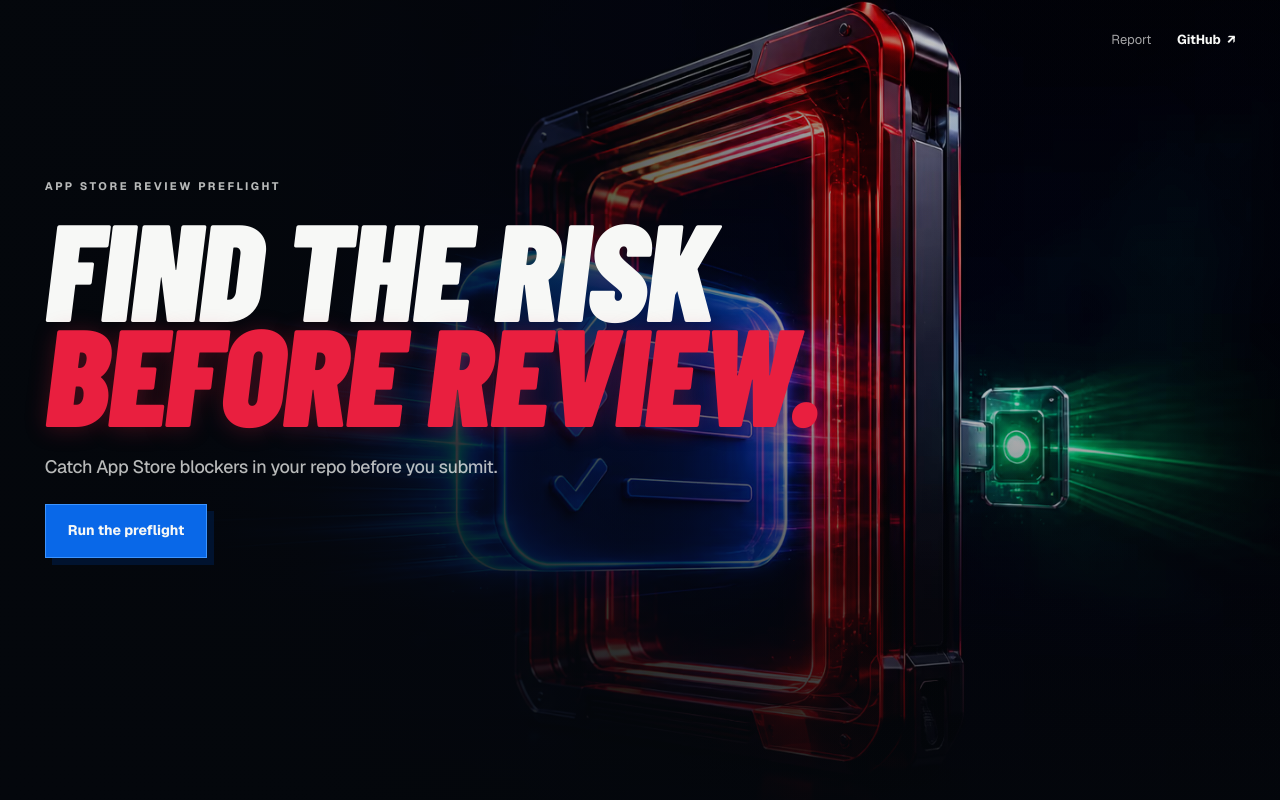
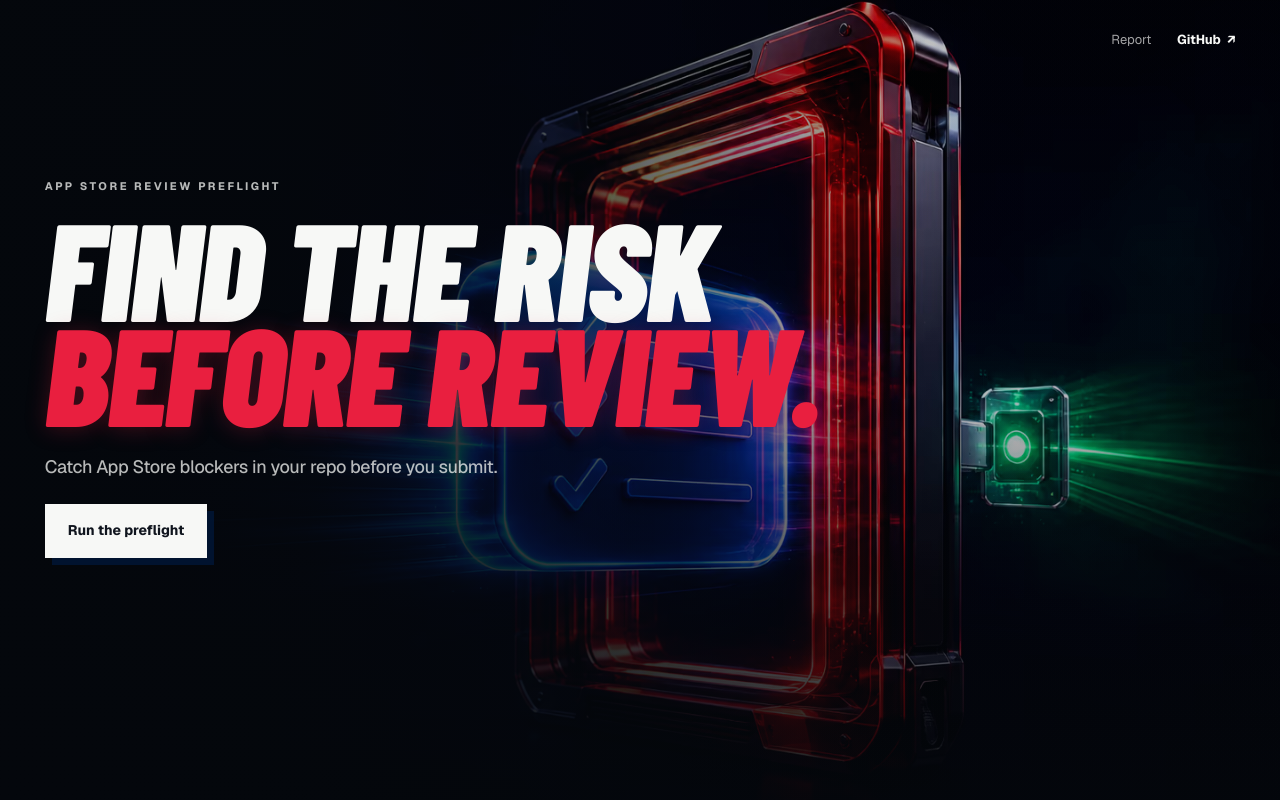
Before and after one commit to ElxMaj/app-store-review-skill, a website: page site/index.html in a window 1280 px wide. Shown: the top 800 px of the page. Drawn offline with Linux system fonts and the light colour scheme.

Commit message:
make hero preflight button white

```diff
--- a/site/home.css
+++ b/site/home.css
@@ -175,11 +175,11 @@
   min-height: 54px;
   margin-top: clamp(23px, 3vh, 32px);
   padding-inline: 22px;
-  border: 1px solid #3c94ff;
+  border: 1px solid var(--campaign-white);
   border-radius: 0;
-  background: var(--campaign-blue);
+  background: var(--campaign-white);
   box-shadow: 7px 7px 0 rgb(0 25 62 / 72%);
-  color: var(--campaign-white);
+  color: var(--campaign-ink);
   transition:
     background-color 180ms var(--campaign-ease),
     box-shadow 180ms var(--campaign-ease),
@@ -464,7 +464,7 @@
 
 @media (hover: hover) and (pointer: fine) {
   .home-page .button-primary:hover {
-    background: #0875ff;
+    background: #fff;
     box-shadow: 4px 4px 0 rgb(0 25 62 / 72%);
     transform: translate(3px, 3px);
   }
```
Also changed, not shown: scripts/tests/landing-layout.spec.cjs (+5 -0 lines).
